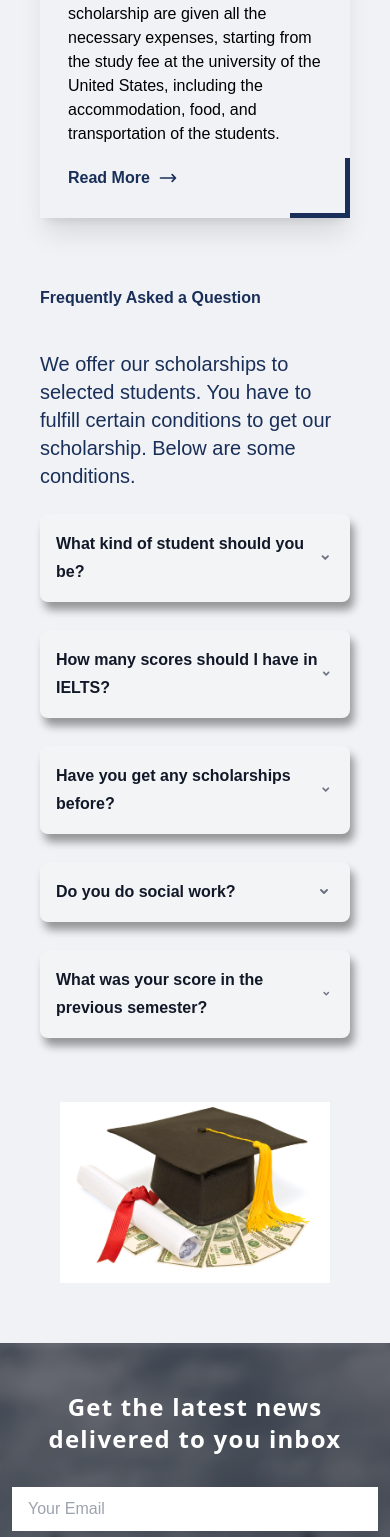
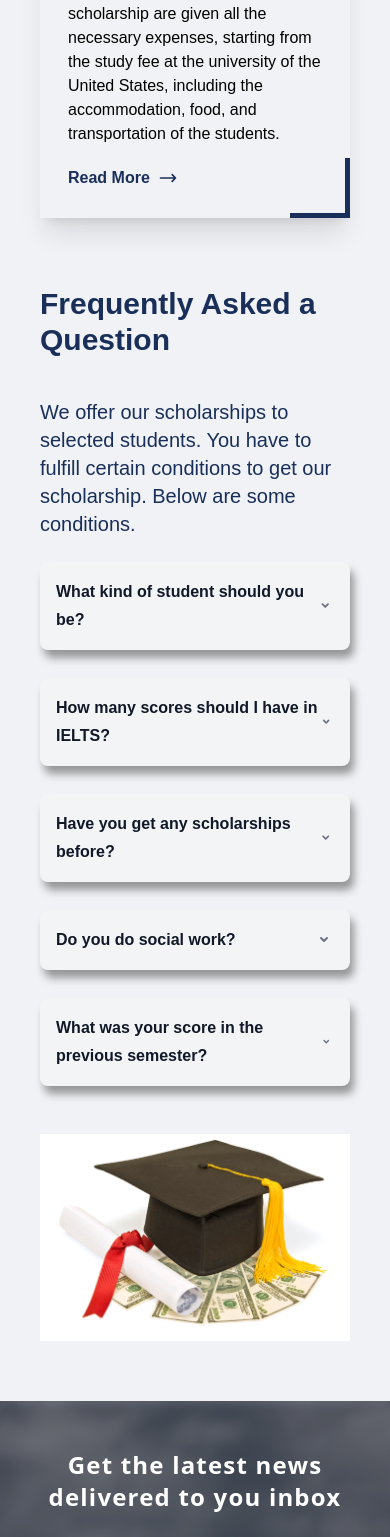
Before and after one commit to Junaed-Uddin/university, a Next.js app: page /scholarship in a window 390 px wide. Shown: the part 1327-2864 px from the top of the page. Built offline with nearby package versions, Linux system fonts and the light colour scheme.

Commit message:
alumni style changes

```diff
--- a/components/Home/Alumni/index.jsx
+++ b/components/Home/Alumni/index.jsx
@@ -19,7 +19,7 @@ const Alumni = () => {
       <div className="flex flex-col-reverse sm:flex-row justify-center items-center mt-16 relative w-full">
         {/* Text container  */}
         <div
-          className={`bg-white p-10 md:px-20 md:py-16 md:h-[370px] shadow-xl relative -translate-y-8 sm:translate-y-0 sm:translate-x-16 lg:translate-x-24 z-20 sm:w-1/2 mx-6 sm:mx-0`}
+          className={`bg-white p-10 md:px-16 md:py-14 md:h-[370px] shadow-xl relative -translate-y-8 sm:translate-y-0 sm:translate-x-16 lg:translate-x-24 z-20 w-full sm:w-1/2 mx-6 sm:mx-0`}
         >
           <div className={`${styles.borderBox}`}>
             <h2
--- a/components/Home/Scholarship/index.jsx
+++ b/components/Home/Scholarship/index.jsx
@@ -88,7 +88,7 @@ const Scholarship = () => {
                     </div>
                 </div>
             </div>
-            <h2 className="mt-5 sm:text-3xl font-bold text-primary">Frequently Asked a Question</h2>
+            <h2 className="mt-5 text-3xl font-bold text-primary">Frequently Asked a Question</h2>
             <div className="grid grid-cols-1 lg:grid-cols-2 pt-10">
                 <div className="mr-0 lg:mr-5">
                     <div className="pb-4">
@@ -150,14 +150,14 @@ const Scholarship = () => {
                     </div>
                 </div>
                 <div className="ml-0 lg:ml-5 relative">
-                    <div className="pt-5 pl-0 lg:pt-16 lg:pl-3">
+                    <div className="pt-1 pl-0 lg:pt-16 lg:pl-3">
                         <Image
                             src={scholarship}
                             alt="alumni-association"
                             quality={100}
                             width="100%"
                             height="100%"
-                            className="px-5"
+                            className="sm:px-5"
                         />
                     </div>
                 </div>
```
